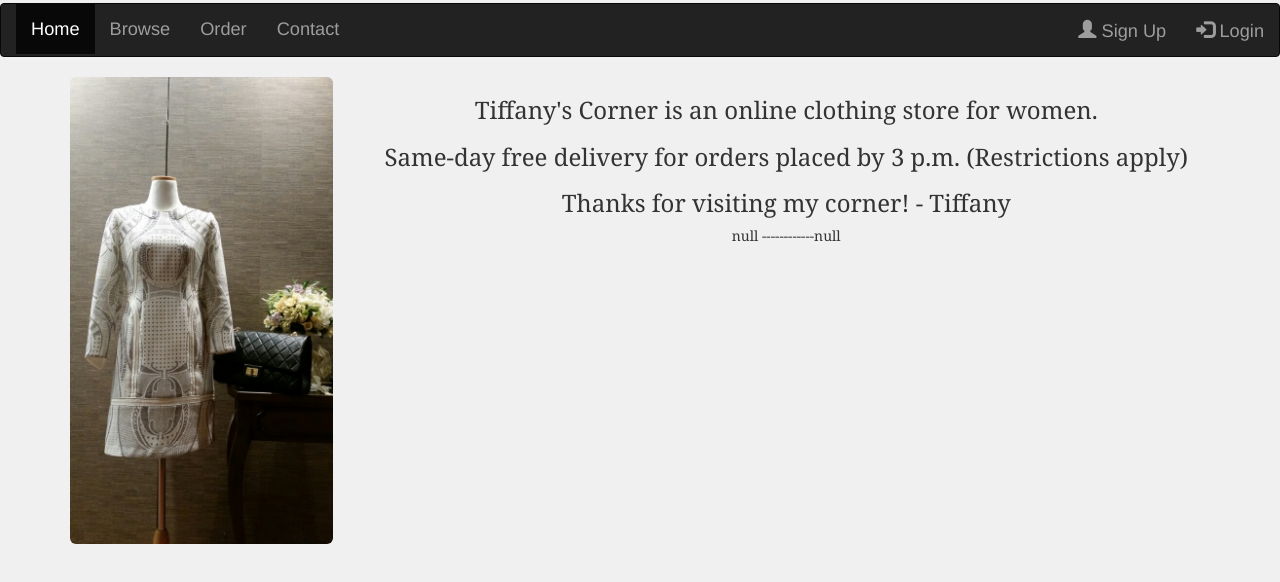
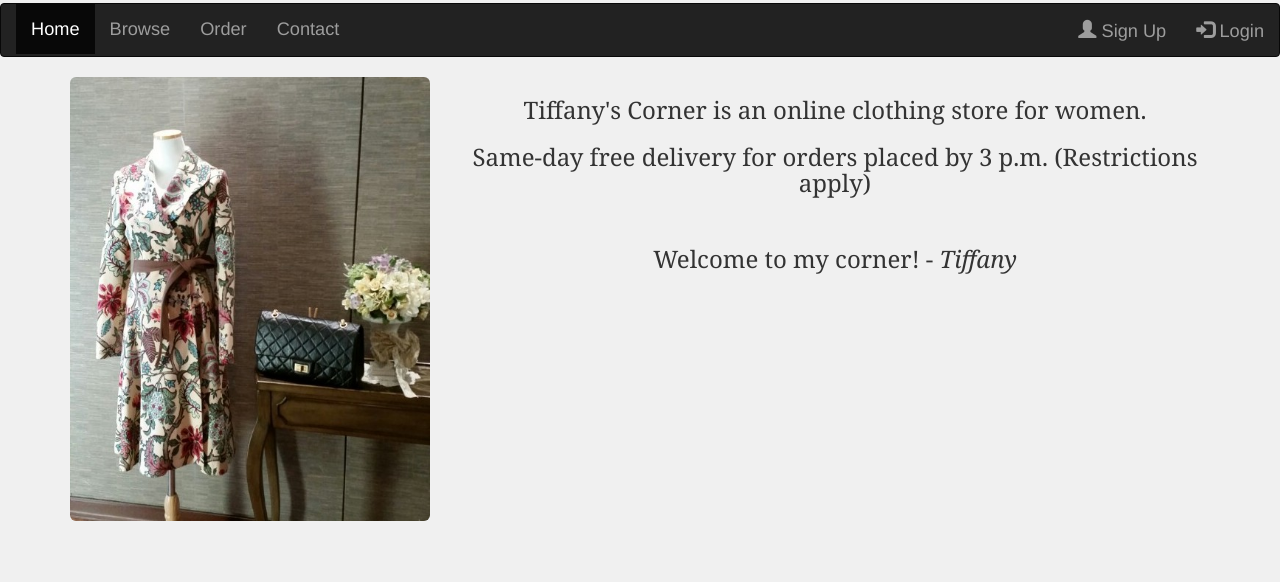
Before and after one commit to lps1203/TiffanysCorner, a plain HTML site: page index.html in a window 1280 px wide. Shown: the part 76-658 px from the top of the page. Drawn offline with nearby package versions, Linux system fonts and the light colour scheme; a script that the page names is missing.

Commit message:
2nd grand commit

```diff
--- a/index.html
+++ b/index.html
@@ -5,8 +5,8 @@
     <meta charset="utf-8">
     <meta name="viewport" content="width=device-width, initial-scale=1">
     <link rel="stylesheet" href="http://maxcdn.bootstrapcdn.com/bootstrap/3.3.7/css/bootstrap.min.css">
-    <script src="https://ajax.googleapis.com/ajax/libs/jquery/1.12.4/jquery.min.js"></script>
-    <script src="http://maxcdn.bootstrapcdn.com/bootstrap/3.3.7/js/bootstrap.min.js"></script>
+    <!--script src="https://ajax.googleapis.com/ajax/libs/jquery/1.12.4/jquery.min.js"></script-->
+    <!--script src="http://maxcdn.bootstrapcdn.com/bootstrap/3.3.7/js/bootstrap.min.js"></script-->
     <link rel="stylesheet" href="myStyle.css">
 </head>
 <body>
@@ -30,14 +30,14 @@
     </nav>
     <div class="container">
         <div class="row">
-            <div class="col-sm-3">
-                <img class="img-responsive img-rounded" src="images/pic1.jpeg" alt="clothes" align="middle">
+            <div class="col-sm-4">
+                <img class="img-rounded" src="images/cover.jpeg" alt="clothes" align="middle" width="100%">
             </div>
-            <div class="tiffany col-sm-9">
+            <div class="tiffany col-sm-8">
                 <h3>Tiffany's Corner is an online clothing store for women.</h3>
                 <h3>Same-day free delivery for orders placed by 3 p.m. (Restrictions apply)</h3>
-                <h3>Thanks for visiting my corner! - Tiffany</h3>
-                <div id="show"></div>
+                <br />
+                <h3>Welcome to my corner! - <span>Tiffany</span></h3>
             </div>
         </div> <!--row-->
 
--- a/myScript.js
+++ /dev/null
@@ -1,6 +0,0 @@
-var show = document.getElementById('show');
-
-var age = localStorage.getItem('age');
-var color = localStorage.getItem('color');
-
-show.innerHTML = age + " ------------" + color;
--- a/myStyle.css
+++ b/myStyle.css
@@ -18,3 +18,7 @@ h1 {
 .carousel {
     width: 40%;
 }
+
+h3 > span {
+    font-style: italic;
+}
```
Also changed, not shown: browse.html (+2 -2 lines), images/cover.jpeg (added).
